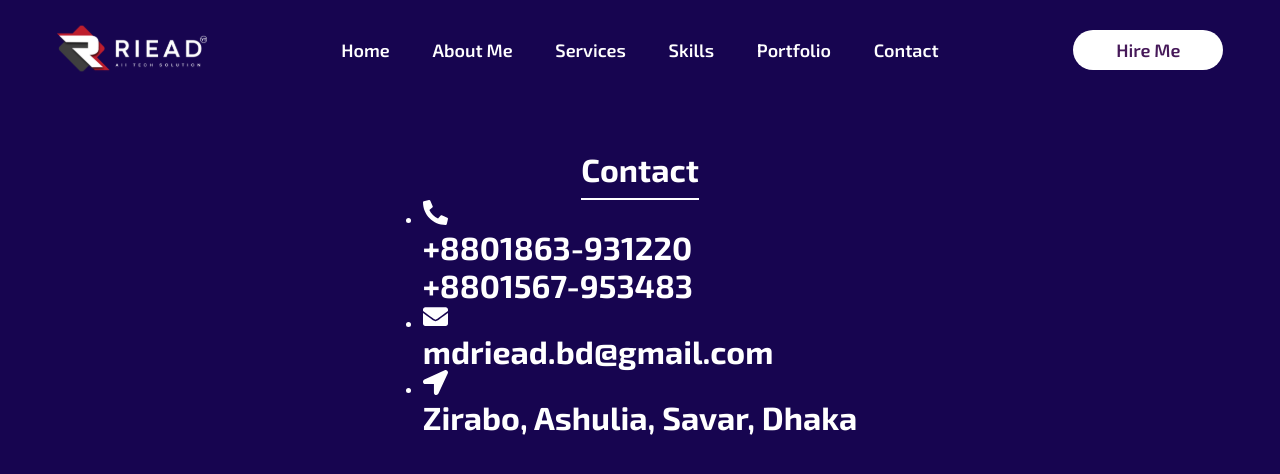
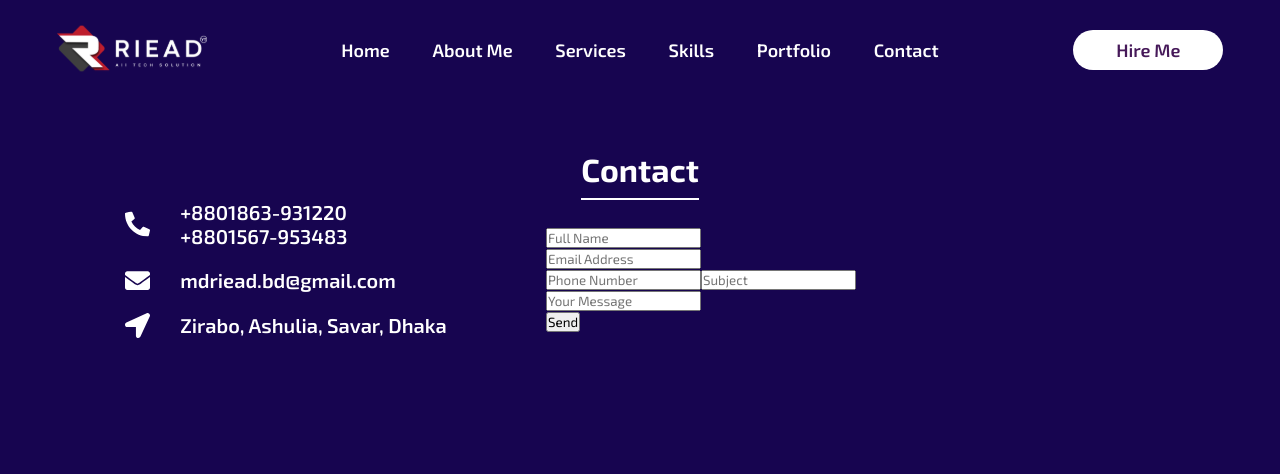
Before and after one commit to dalvansiebra/digital-college-aula-04.11.2023, a React (Vite) app: page /contact in a window 1280 px wide. Shown: the top 474 px of the page. Built offline with nearby package versions, Linux system fonts and the light colour scheme.

Commit message:
estilizando o contact

```diff
--- a/src/Views/Contact/Contact.css
+++ b/src/Views/Contact/Contact.css
@@ -8,3 +8,43 @@
     padding: 50px;
     height: 100vh;
 }
+
+.contact_content {
+    /* background-color: aqua; */
+    width: 100%;
+    display: flex;
+}
+
+.contact_info {
+    /* background-color: black; */
+    width: 40%;
+    display: flex;
+    flex-direction: column;
+    align-items: center;
+    justify-content: center;
+}
+
+.contact_info li {
+    display: flex;
+    gap: 30px;
+    margin-bottom: 20px;
+}
+
+.contact_info li *{
+    font-size: 20px;
+    font-weight: 600;
+
+}
+
+.contact_form {
+    /* background-color: blue; */
+    width: 60%;
+    display: flex;
+    flex-direction: column;
+    align-items: center;
+    justify-content: center;
+}
+
+.contact_form div {
+    width: 660px;
+}
--- a/src/Views/Contact/Contact.jsx
+++ b/src/Views/Contact/Contact.jsx
@@ -3,6 +3,7 @@ import PhoneIcon from "../../assets/PhoneIcon.svg"
 import MailIcon from "../../assets/MailIcon.svg"
 import LocationArrowIcon from "../../assets/LocationArrowIcon.svg"
 import "../Contact/Contact.css"
+import DefaultBtn from "../../components/DefaultBtn/DefaultBtn";
 
 export default function Contact() {
     return (
@@ -13,23 +14,38 @@ export default function Contact() {
                     <div className="contact_info">
                         <ul>
                             <li>
-                                <img src={PhoneIcon} alt="PhoneIcon"/>
-                                <h1>+8801863-931220</h1>
-                                <h1>+8801567-953483</h1>
+                                <img src={PhoneIcon} alt="PhoneIcon" />
+                                <div>
+                                    <h1>+8801863-931220</h1>
+                                    <h1>+8801567-953483</h1>
+                                </div>
                             </li>
                             <li>
-                                <img src={MailIcon} alt="MailIcon"/>
+                                <img src={MailIcon} alt="MailIcon" />
                                 <h1>mdriead.bd@gmail.com</h1>
                             </li>
                             <li>
-                                <img src={LocationArrowIcon} alt="LocationArrowIcon"/>
+                                <img src={LocationArrowIcon} alt="LocationArrowIcon" />
                                 <h1>Zirabo, Ashulia, Savar, Dhaka</h1>
                             </li>
                         </ul>
                     </div>
                     <div className="contact_form">
                         <form action="">
-
+                            <div>
+                                <input type="text" name="" id="" placeholder="Full Name" />
+                            </div>
+                            <div>
+                                <input type="email" name="" id="" placeholder="Email Address" />
+                            </div>
+                            <div>
+                                <input type="number" name="" id="" placeholder="Phone Number" />
+                                <input type="text" name="" id="" placeholder="Subject" />
+                            </div>
+                            <div>
+                                <input type="text" name="" id="" placeholder="Your Message" />
+                            </div>
+                            <DefaultBtn text="Send" type="submit" />
                         </form>
                     </div>
                 </div>
```
